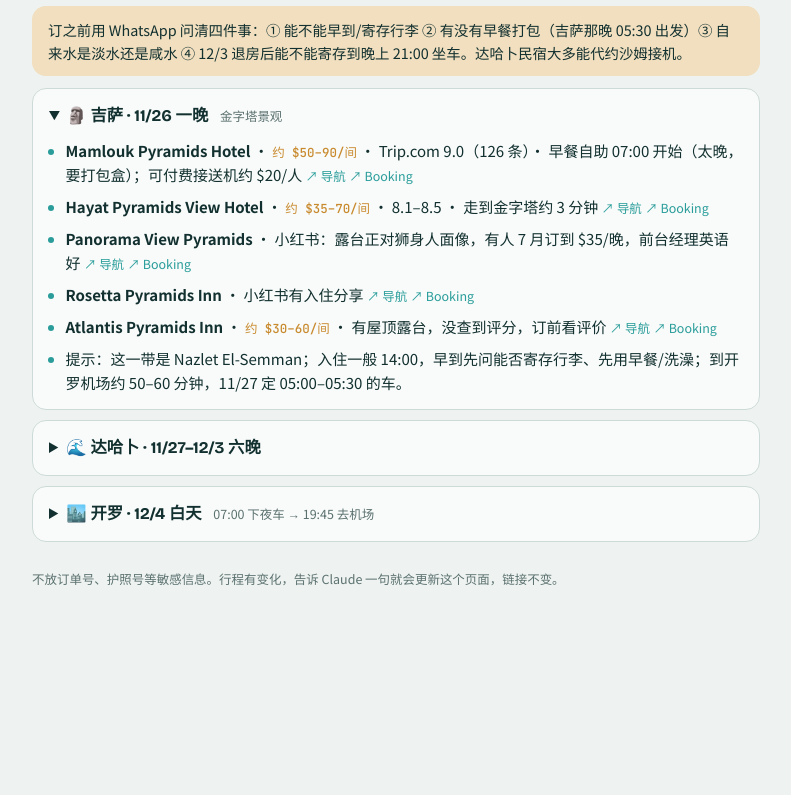
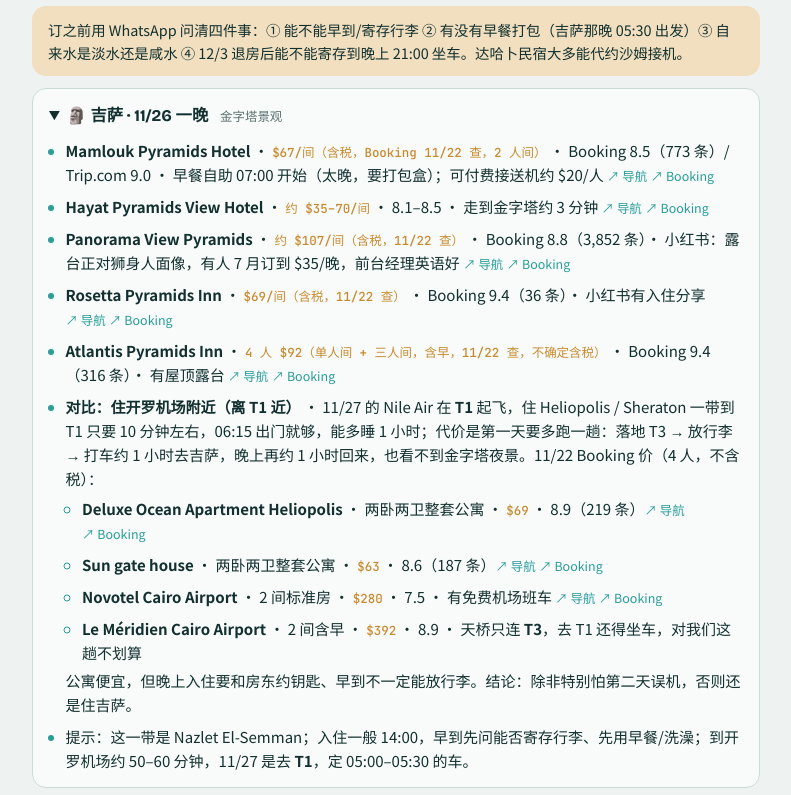
Before and after one commit to RvMe/egypt-trip-2026, a plain HTML site: page index.html in a window 1280 px wide. Shown: the part 9240-10035 px from the top of the page, without its empty margins (244-1035 px from the left). Before the commit the page ends 9894 px from the top, so only its background shows below. Drawn offline with nearby package versions, Linux system fonts and the light colour scheme; a web font is replaced by a local one.

Commit message:
住哪：吉萨酒店 11/26 实时价；加开罗机场（T1）附近公寓/酒店对比

```diff
--- a/index.html
+++ b/index.html
@@ -452,12 +452,20 @@ footer{font-size:.78rem;color:var(--muted)}
   <div class="pick"><div>订之前用 WhatsApp 问清四件事：① 能不能早到/寄存行李 ② 有没有早餐打包（吉萨那晚 05:30 出发）③ 自来水是淡水还是咸水 ④ 12/3 退房后能不能寄存到晚上 21:00 坐车。达哈卜民宿大多能代约沙姆接机。</div></div>
   <div class="acts">
     <details open><summary>🗿 吉萨 · 11/26 一晚 <small>金字塔景观</small></summary><ul>
-      <li><b>Mamlouk Pyramids Hotel</b> · <span class="p">约 $50–90/间</span> · Trip.com 9.0（126 条）· 早餐自助 07:00 开始（太晚，要打包盒）；可付费接送机约 $20/人 <a class="go" data-q="Mamlouk Pyramids Hotel" target="_blank" rel="noopener">导航</a> <a class="go" data-bk="Mamlouk Pyramids Hotel Giza" target="_blank" rel="noopener">Booking</a></li>
+      <li><b>Mamlouk Pyramids Hotel</b> · <span class="p">$67/间（含税，Booking 11/22 查，2 人间）</span> · Booking 8.5（773 条）/ Trip.com 9.0 · 早餐自助 07:00 开始（太晚，要打包盒）；可付费接送机约 $20/人 <a class="go" data-q="Mamlouk Pyramids Hotel" target="_blank" rel="noopener">导航</a> <a class="go" data-bk="Mamlouk Pyramids Hotel Giza" target="_blank" rel="noopener">Booking</a></li>
       <li><b>Hayat Pyramids View Hotel</b> · <span class="p">约 $35–70/间</span> · 8.1–8.5 · 走到金字塔约 3 分钟 <a class="go" data-q="Hayat Pyramids View Hotel" target="_blank" rel="noopener">导航</a> <a class="go" data-bk="Hayat Pyramids View Hotel" target="_blank" rel="noopener">Booking</a></li>
-      <li><b>Panorama View Pyramids</b> · 小红书：露台正对狮身人面像，有人 7 月订到 $35/晚，前台经理英语好 <a class="go" data-q="Panorama View Pyramids Hotel Giza" target="_blank" rel="noopener">导航</a> <a class="go" data-bk="Panorama View Pyramids" target="_blank" rel="noopener">Booking</a></li>
-      <li><b>Rosetta Pyramids Inn</b> · 小红书有入住分享 <a class="go" data-q="Rosetta Pyramids Inn" target="_blank" rel="noopener">导航</a> <a class="go" data-bk="Rosetta Pyramids Inn" target="_blank" rel="noopener">Booking</a></li>
-      <li><b>Atlantis Pyramids Inn</b> · <span class="p">约 $30–60/间</span> · 有屋顶露台，没查到评分，订前看评价 <a class="go" data-q="Atlantis Pyramids Inn" target="_blank" rel="noopener">导航</a> <a class="go" data-bk="Atlantis Pyramids Inn" target="_blank" rel="noopener">Booking</a></li>
-      <li>提示：这一带是 Nazlet El-Semman；入住一般 14:00，早到先问能否寄存行李、先用早餐/洗澡；到开罗机场约 50–60 分钟，11/27 定 05:00–05:30 的车。</li>
+      <li><b>Panorama View Pyramids</b> · <span class="p">约 $107/间（含税，11/22 查）</span> · Booking 8.8（3,852 条）· 小红书：露台正对狮身人面像，有人 7 月订到 $35/晚，前台经理英语好 <a class="go" data-q="Panorama View Pyramids Hotel Giza" target="_blank" rel="noopener">导航</a> <a class="go" data-bk="Panorama View Pyramids" target="_blank" rel="noopener">Booking</a></li>
+      <li><b>Rosetta Pyramids Inn</b> · <span class="p">$69/间（含税，11/22 查）</span> · Booking 9.4（36 条）· 小红书有入住分享 <a class="go" data-q="Rosetta Pyramids Inn" target="_blank" rel="noopener">导航</a> <a class="go" data-bk="Rosetta Pyramids Inn" target="_blank" rel="noopener">Booking</a></li>
+      <li><b>Atlantis Pyramids Inn</b> · <span class="p">4 人 $92（单人间 + 三人间，含早，11/22 查，不确定含税）</span> · Booking 9.4（316 条）· 有屋顶露台 <a class="go" data-q="Atlantis Pyramids Inn" target="_blank" rel="noopener">导航</a> <a class="go" data-bk="Atlantis Pyramids Inn" target="_blank" rel="noopener">Booking</a></li>
+      <li><b>对比：住开罗机场附近（离 T1 近）</b> · 11/27 的 Nile Air 在 <b>T1</b> 起飞，住 Heliopolis / Sheraton 一带到 T1 只要 10 分钟左右，06:15 出门就够，能多睡 1 小时；代价是第一天要多跑一趟：落地 T3 → 放行李 → 打车约 1 小时去吉萨，晚上再约 1 小时回来，也看不到金字塔夜景。11/22 Booking 价（4 人，不含税）：
+        <ul>
+          <li><b>Deluxe Ocean Apartment Heliopolis</b> · 两卧两卫整套公寓 · <span class="p">$69</span> · 8.9（219 条）<a class="go" data-q="Deluxe Ocean Apartment Heliopolis" target="_blank" rel="noopener">导航</a> <a class="go" data-bk="Deluxe Ocean Apartment Heliopolis" target="_blank" rel="noopener">Booking</a></li>
+          <li><b>Sun gate house</b> · 两卧两卫整套公寓 · <span class="p">$63</span> · 8.6（187 条）<a class="go" data-q="Sun gate house Heliopolis Cairo" target="_blank" rel="noopener">导航</a> <a class="go" data-bk="Sun gate house Cairo" target="_blank" rel="noopener">Booking</a></li>
+          <li><b>Novotel Cairo Airport</b> · 2 间标准房 · <span class="p">$280</span> · 7.5 · 有免费机场班车 <a class="go" data-q="Novotel Cairo Airport" target="_blank" rel="noopener">导航</a> <a class="go" data-bk="Novotel Cairo Airport" target="_blank" rel="noopener">Booking</a></li>
+          <li><b>Le Méridien Cairo Airport</b> · 2 间含早 · <span class="p">$392</span> · 8.9 · 天桥只连 <b>T3</b>，去 T1 还得坐车，对我们这趟不划算</li>
+        </ul>
+        公寓便宜，但晚上入住要和房东约钥匙、早到不一定能放行李。结论：除非特别怕第二天误机，否则还是住吉萨。</li>
+      <li>提示：这一带是 Nazlet El-Semman；入住一般 14:00，早到先问能否寄存行李、先用早餐/洗澡；到开罗机场约 50–60 分钟，11/27 是去 <b>T1</b>，定 05:00–05:30 的车。</li>
     </ul></details>
     <details><summary>🌊 达哈卜 · 11/27–12/3 六晚</summary><ul>
       <li><b>Gina Motel Dahab</b>（Masbat）· 小红书多人推荐、很多中国人住，<span class="p">约 ¥145/间/晚</span>（平台和前台价不同，可谈）；有厨房、海景天台、猫；无泳池无早餐；离海边步行 6–11 分钟；某平台 9.4（242 条） <a class="go" data-q="Gina Motel Dahab" target="_blank" rel="noopener">导航</a> <a class="go" data-bk="Gina Motel Dahab" target="_blank" rel="noopener">Booking</a></li>
```
